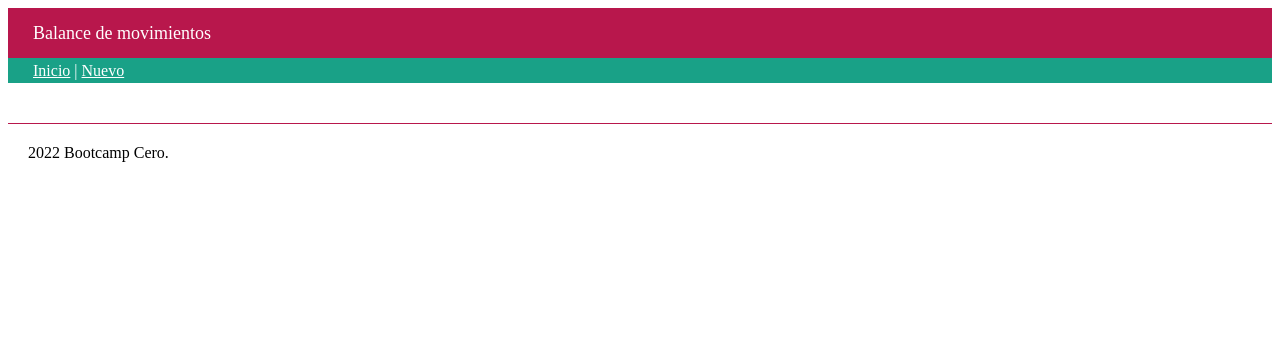
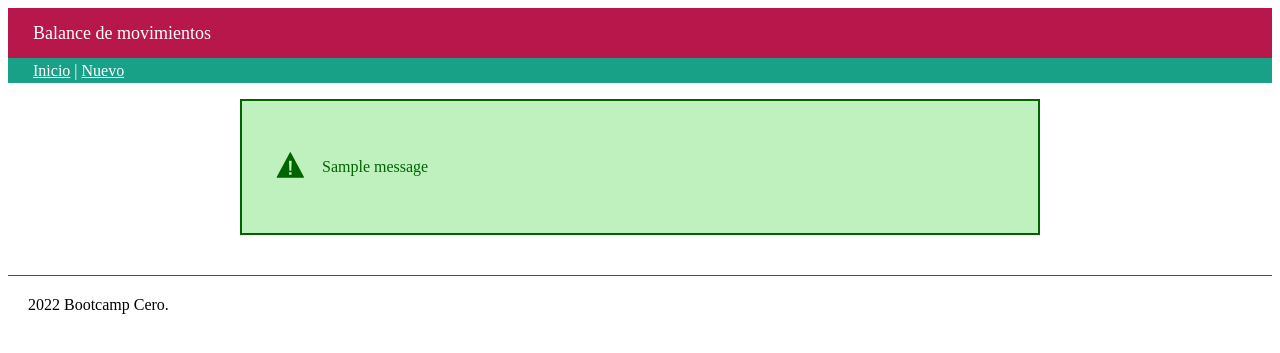
Before and after one commit to Luisda1977/FLASK---SQL, a Python web app: template balance/templates/base.html in a window 1280 px wide. Shown: the top 353 px of the page. Run offline with Jinja, Linux system fonts and the light colour scheme; the template is opened without the code that fills it, so the values that code supplies are empty; one stand-in notice (Sample message) is shown.

Commit message:
usamos mensajes flash

```diff
--- a/balance/static/css/styles.css
+++ b/balance/static/css/styles.css
@@ -99,3 +99,14 @@ table.paper .error {
     margin-right: 1rem;
     font-size: 32px;
 }
+
+.exito-flash {
+    background-color: rgba(0, 200, 0, .25);
+    color: darkgreen;
+    border: solid 2px darkgreen;
+    padding: 2rem;
+    font-size: 1rem;
+    margin: 1rem 0;
+    display: flex;
+    align-items: center;
+}
--- a/balance/templates/base.html
+++ b/balance/templates/base.html
@@ -18,6 +18,20 @@
     {% include 'components/navbar.html' %}
 
     <main>
+            {% with mensajes = get_flashed_messages() %}
+            {% if mensajes %}
+            <div class="exito-flash">
+                <p>
+                    <ion-icon name="warning-sharp" class="icono-error"></ion-icon>
+                </p>
+                <div class="mensajes-flash">
+                    {% for msg in mensajes %}
+                    <p>{{ msg }}</p>
+                    {% endfor %}
+                </div>
+            </div>
+            {% endif %}
+            {% endwith %}
         {% block contenido %}
         <h1>{% block page_title %}{% endblock %}</h1>
         {% endblock %}
--- a/balance/views.py
+++ b/balance/views.py
@@ -1,6 +1,6 @@
 from datetime import date
 
-from flask import render_template, redirect, request, url_for
+from flask import flash, render_template, redirect, request, url_for
 
 from . import app
 from .forms import MovimientosForm
@@ -50,6 +50,8 @@ def actualizar(id):
                 form.id.data)
             resultado = db.consultaConParametros(consulta, params)
             if resultado:
+                flash("Movimiento actualizado correctamente ;)",
+                      category="exito")
                 return redirect(url_for("inicio"))
             return render_template("form_movimiento.html", form=form, id=id, errores=["Ha fallado la operación de guardar en la base de datos"])return "No se ha podido guardar en la base de datos"
         else:
```
